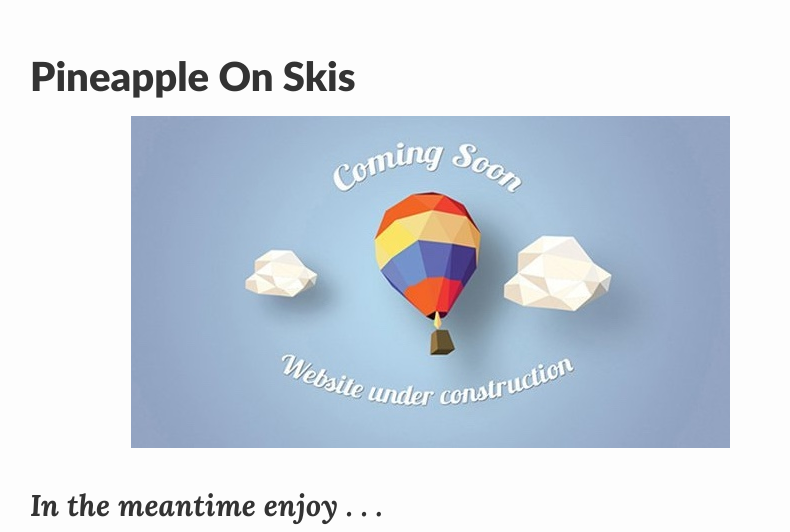
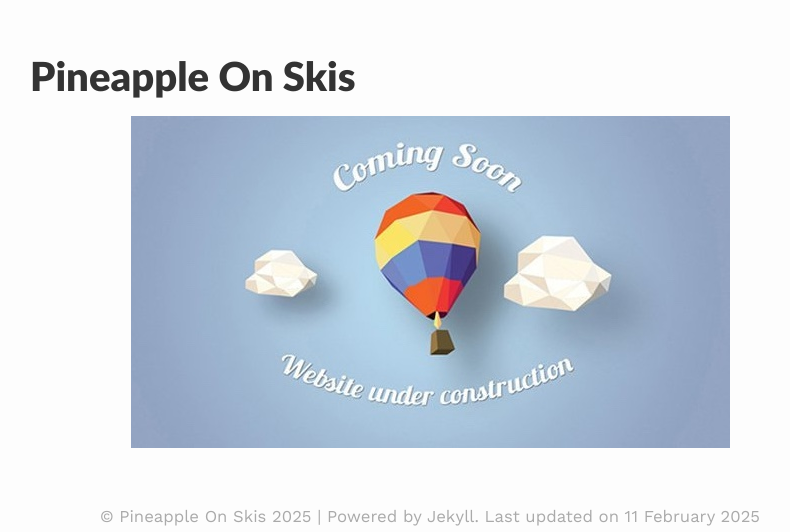
Before and after one commit to yong-lim/pineappleonskis, a Jekyll site: the page built from index.md, in a window 1280 px wide. Shown: the top 532 px of the page, without its empty margins (210-1000 px from the left). Built offline with Jekyll 4.4.1, drawn with Linux system fonts in a browser that asks for light colours; grey boxes are pictures that could not be loaded.

Commit message:
Removed video

```diff
--- a/index.md
+++ b/index.md
@@ -4,13 +4,8 @@ permalink: /
 profile:
   align: right
 published: true
-video: 1oU24G3QUJAMiyDWgNppGHs8MUPiBQsbw
 ---
 
 <p align="center">
   <img src="{{ '/assets/images/coming-soon.jpg' | relative_url }}"/>
 </p>
-
-## In the meantime enjoy . . .
-
-{% include googleDrivePlayer.html id=page.video %}
```
